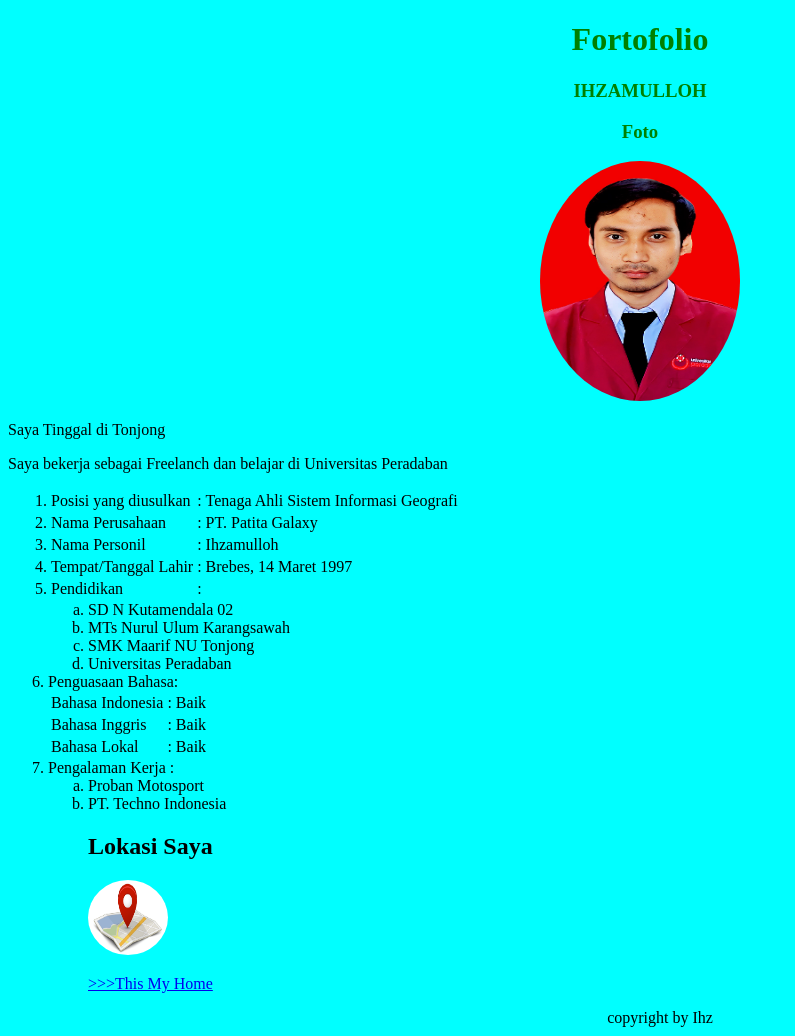
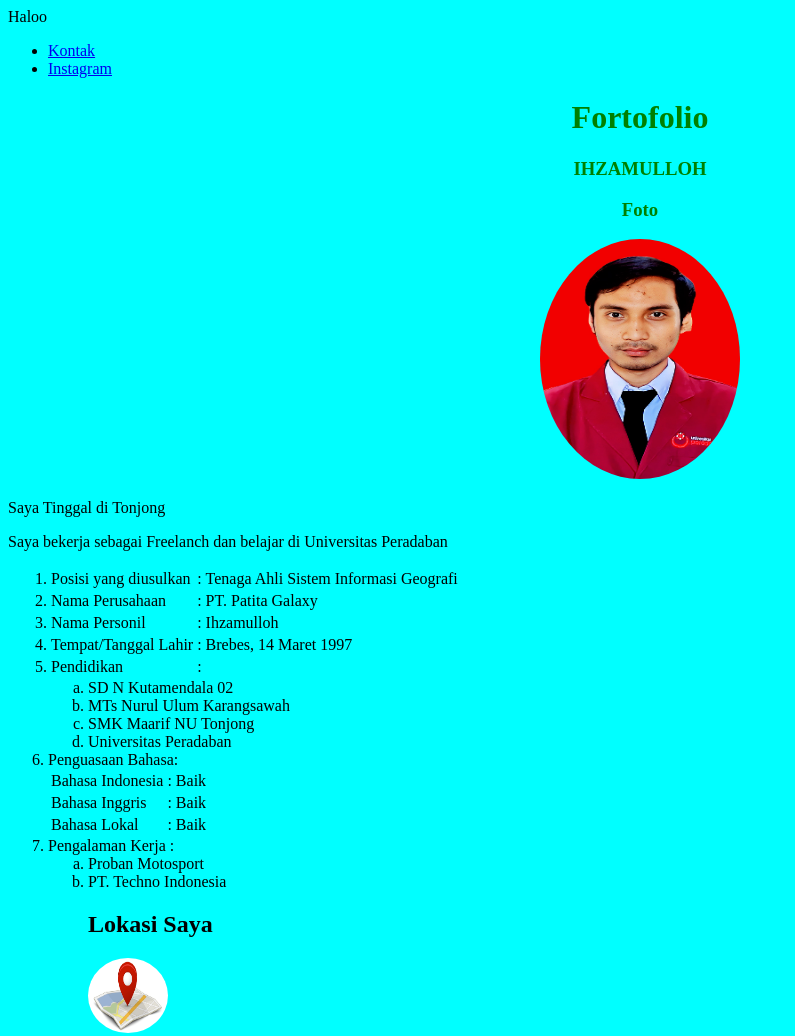
Before and after one commit to Ihz14/Portofolio, a plain HTML site: page index.html in a window 1280 px wide. Shown: the top 1036 px of the page, without its empty margins (0-795 px from the left). Drawn offline with Linux system fonts and the light colour scheme.

Commit message:
Update index.html

```diff
--- a/index.html
+++ b/index.html
@@ -5,8 +5,18 @@
     <meta name="viewport" content="width=device-width">
     <title>Portofolio</title>
     <link rel="stylesheet" href="style.css">
+    <link rel="icon" href="style.css">
 </head>
 <body>
+    <nav>
+        <div class="logo">
+            <label>Haloo</label>
+        </div>
+        <ul>
+            <li><a href="https://wa.me/085930431997" class="active">Kontak</a></li>
+            <li><a href="https://www.instagram.com/official.ihz" class="active">Instagram</a></li>
+        </ul>
+    </nav>
     <h1 align="center">Fortofolio</h1>
     <p><h3 align="Center">IHZAMULLOH</h3></p>
 
```
